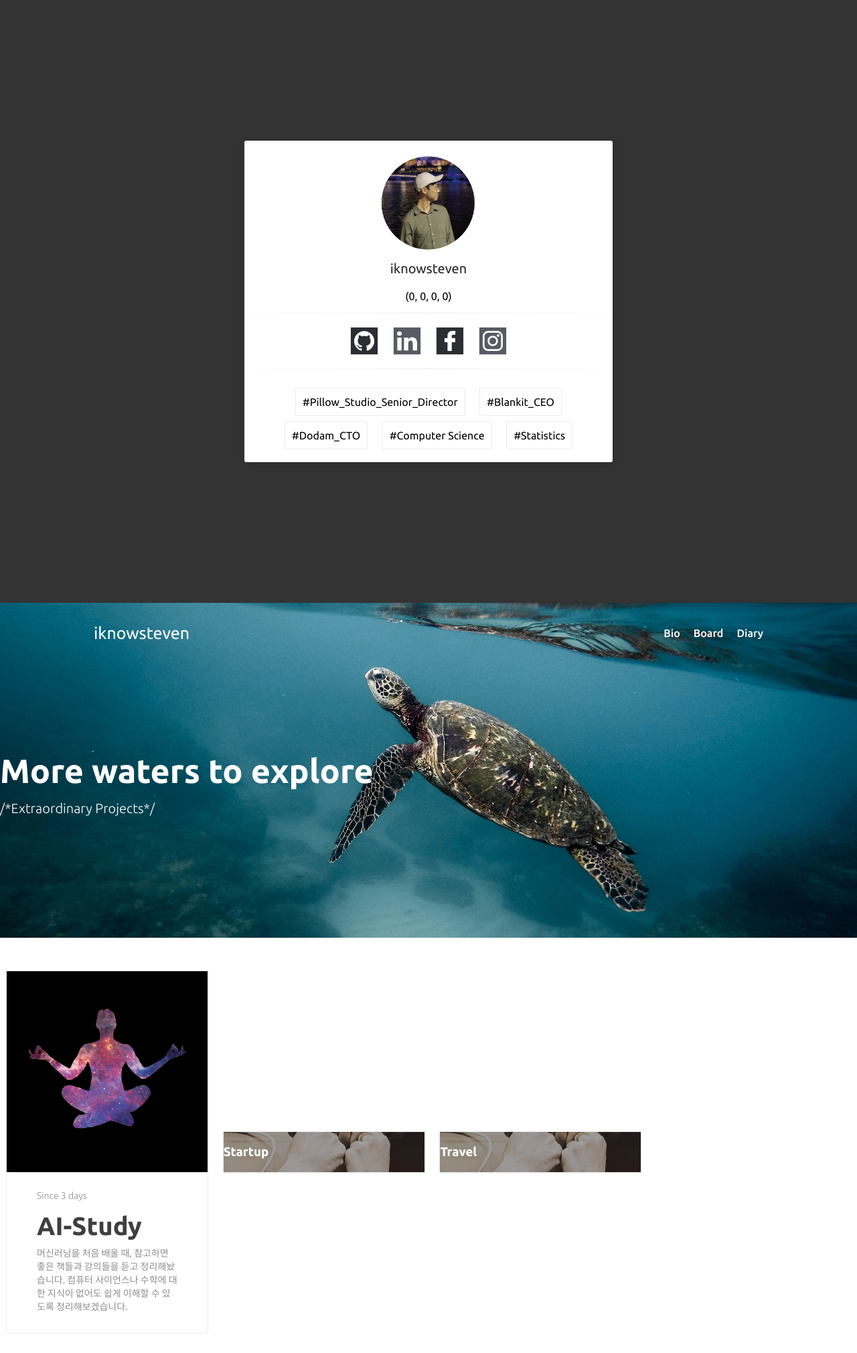
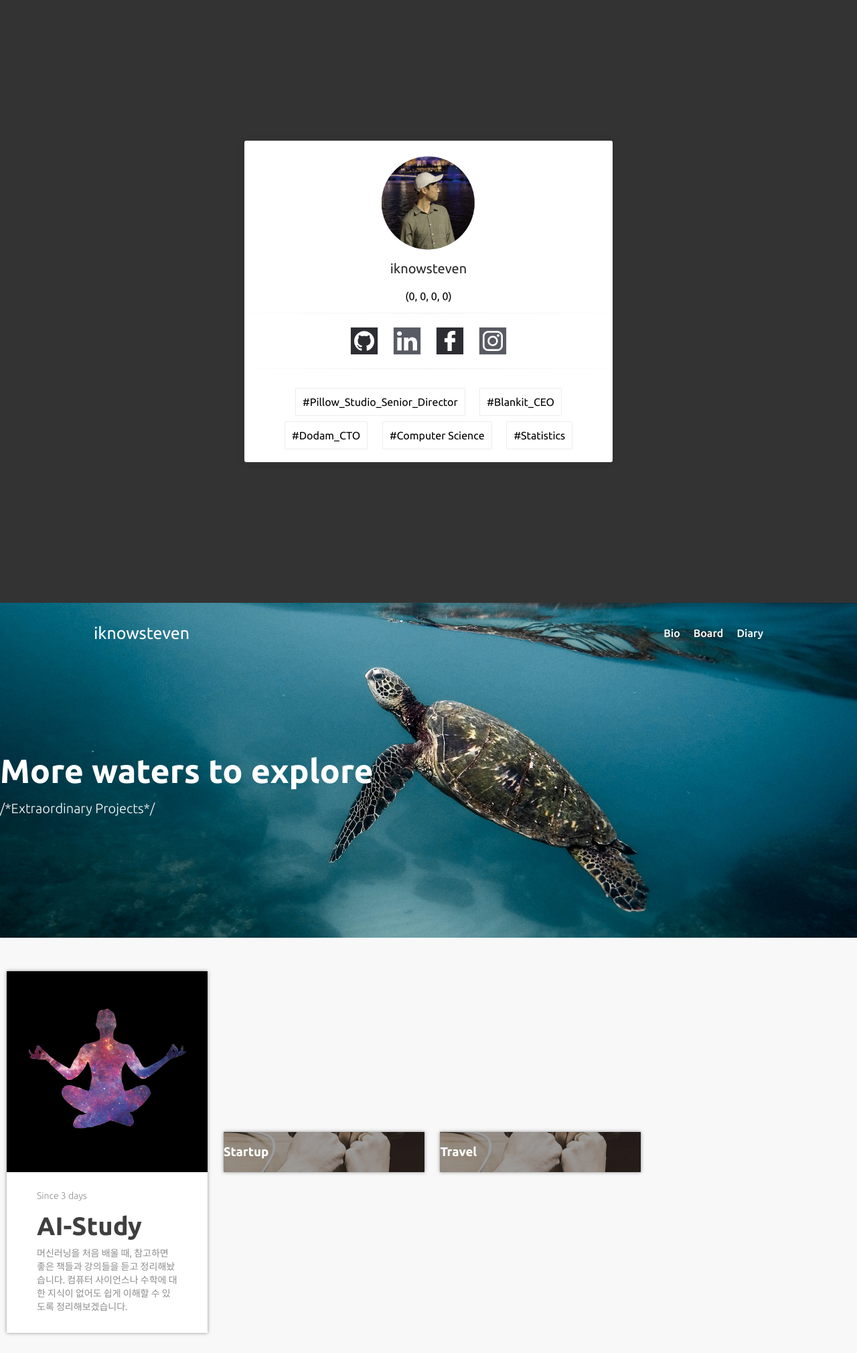
Before and after one commit to iknowSteven/iknowSteven.github.io, a Jekyll site: the page built from index.md, in a window 1280 px wide. Shown: the whole page at 67% size. Built offline with Jekyll 4.4.1, drawn with Linux system fonts in a browser that asks for light colours; our own code applies the rules of GitHub Pages for plain Markdown files.

Commit message:
no message

```diff
--- a/assets/css/countdown.css
+++ b/assets/css/countdown.css
@@ -18,6 +18,7 @@
 }
 
 .countdown_container_white {
+    background: #fff;
     width: 300px;
     border-color: #2aa198;
     color: #FFFFFF;
@@ -26,7 +27,7 @@
     display: inline-block;
     margin: 0 10px 30px 10px;
     vertical-align: middle;
-    box-shadow: 0 0 1px 0 rgba(40,40,40,0.5);
+    box-shadow: 0 0 5px 0 rgba(40,40,40,0.5);
 }
 
 .countdown_remain {
--- a/assets/css/home.css
+++ b/assets/css/home.css
@@ -1,5 +1,5 @@
 html {
-    background: #fff;
+    background: #f8f8f8;
     /*background: url("../../images/placeholder-big.jpg") no-repeat center center;*/
     /*background-size: 100%;*/
     /*-webkit-background-size: cover;*/
```
